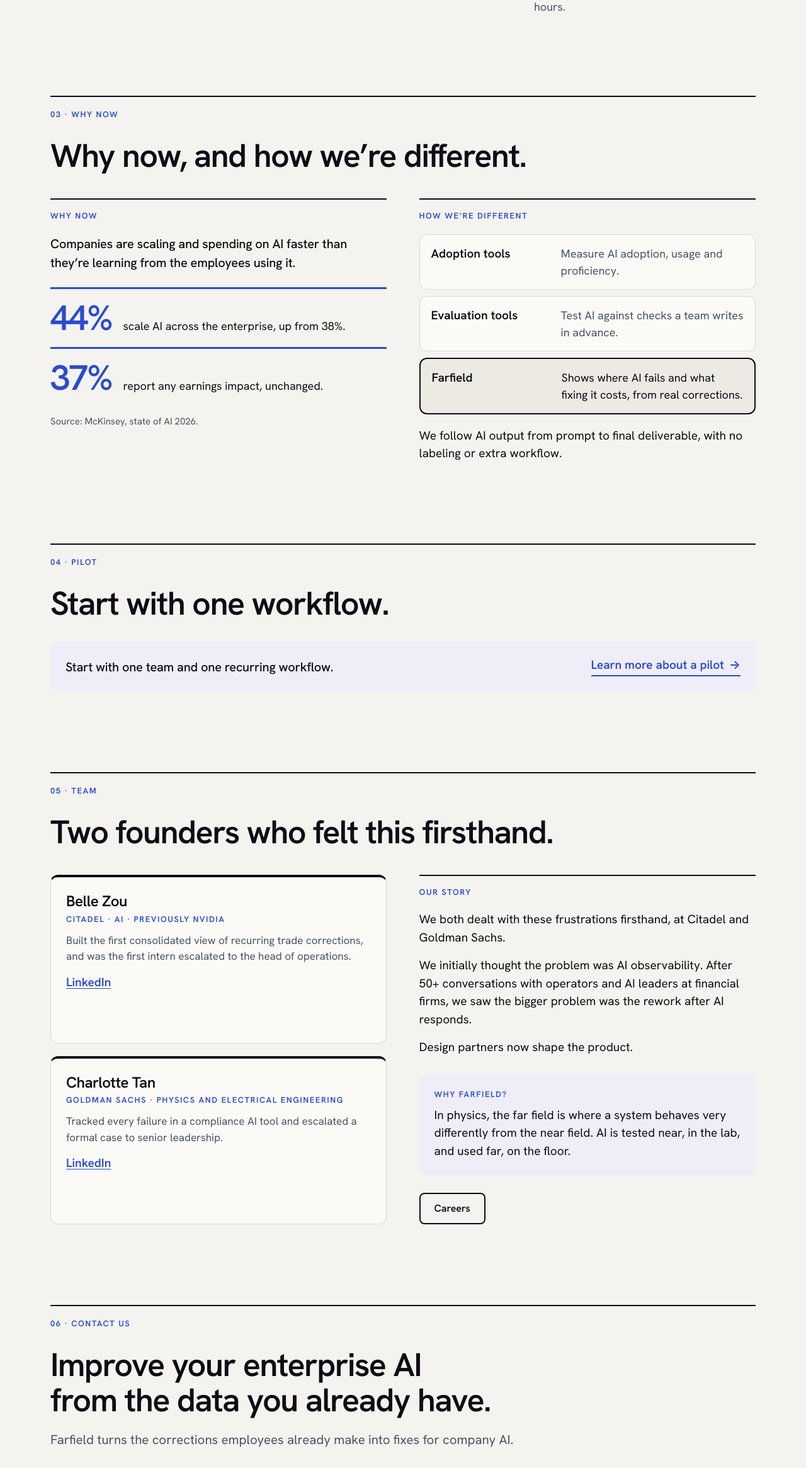
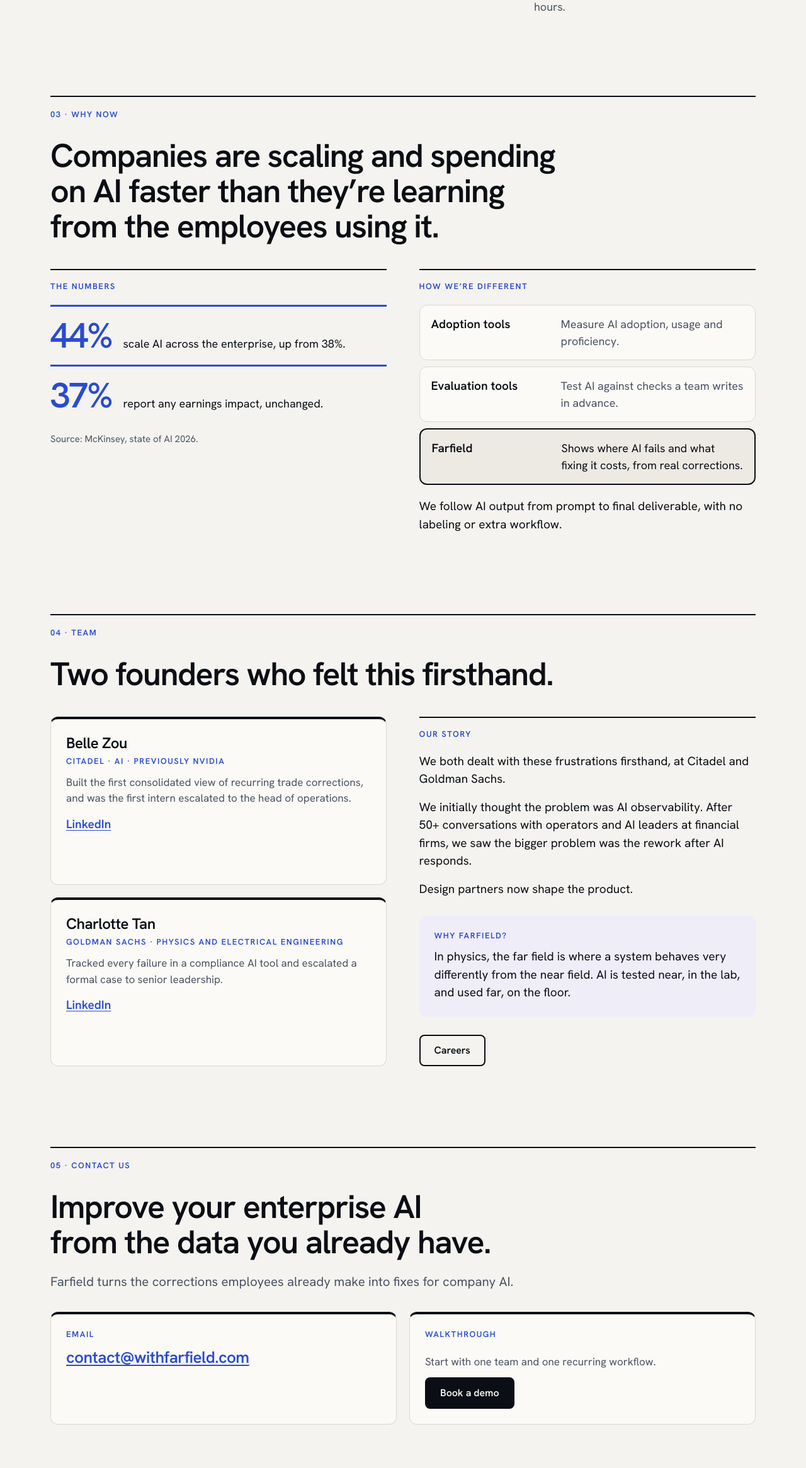
Before and after one commit to bellezou101/withfarfield, a plain HTML site: page index.html in a window 1280 px wide. Shown: the part 2684-5015 px from the top of the page at 63% size. Drawn offline with Linux system fonts and the light colour scheme.

Commit message:
Drop the pilot section and plain up the copy written for the redesign
- Remove the Pilot section from Home and Product; its one line now sits
  in the Contact block next to Book a demo. Home sections renumbered 01-05.
- Section 03 heading is now the "scaling faster than learning" line
- Shorter, plainer wording in the release check, fix queue caption and
  Careers confirmation
- README: remove the pilot-link note

Co-Authored-By: Claude Opus 5.5 <noreply@anthropic.com>
Claude-Session: https://claude.ai/code/session_01RypeSBFWQt6nJFd2FCqWJm

```diff
--- a/assets/site.css
+++ b/assets/site.css
@@ -157,6 +157,7 @@ ul,ol{margin:0;padding:0;list-style:none}
 /* ---------- contact ---------- */
 .contact{margin-top:32px;display:grid;grid-template-columns:1fr 1fr;gap:20px}
 .contact .card{display:flex;flex-direction:column;gap:12px;align-items:flex-start}
+.contact .card p{color:var(--ink-2)}
 .contact .mail{font:600 clamp(20px,2.2vw,26px)/1.2 var(--font);letter-spacing:-.02em;word-break:break-word}
 @media (max-width:760px){.contact{grid-template-columns:1fr}}
 
--- a/assets/site.js
+++ b/assets/site.js
@@ -31,8 +31,8 @@
     var empty=out.querySelector('.rc-empty'), run=out.querySelector('.rc-run'), res=out.querySelector('.rc-res'), timer=null;
     var reduce=window.matchMedia&&window.matchMedia('(prefers-reduced-motion: reduce)').matches;
     var R={
-      safe:{cls:'ok',html:'<b>Release approved</b>This change keeps every past correction in place.<ul><li>17 of 17 past corrections hold</li><li>No corrected error comes back</li></ul>'},
-      risky:{cls:'bad',html:'<b>Release blocked</b>This change would bring back errors that were already corrected.<ul><li>Required disclosure line omitted</li><li>Source attribution dropped</li><li>3 of 17 past corrections would recur</li></ul>'}
+      safe:{cls:'ok',html:'<b>Release approved</b>All 17 past corrections still pass.'},
+      risky:{cls:'bad',html:'<b>Release blocked</b>3 of 17 past corrections would come back, including:<ul><li>Required disclosure line left out</li><li>Source attribution dropped</li></ul>'}
     };
     btns.forEach(function(b){ b.addEventListener('click',function(){
       var k=b.getAttribute('data-rc'); clearTimeout(timer);
--- a/index.html
+++ b/index.html
@@ -122,13 +122,12 @@
 <section class="sec" id="why" aria-labelledby="why-h"><div class="wrap">
   <div class="sec-head">
     <span class="label">03 · Why now</span>
-    <h2 id="why-h">Why now, and how we’re different.</h2>
+    <h2 id="why-h">Companies are scaling and spending on AI faster than they’re learning from the employees using it.</h2>
   </div>
   <div class="g2" style="margin-top:40px">
     <div class="col">
-      <h3 class="label">Why now</h3>
-      <p class="intro-line">Companies are scaling and spending on AI faster than they’re learning from the employees using it.</p>
-      <div style="margin-top:24px">
+      <h3 class="label">The numbers</h3>
+      <div>
         <div class="stat"><b>44%</b><span>scale AI across the enterprise, up from 38%.</span></div>
         <div class="stat"><b>37%</b><span>report any earnings impact, unchanged.</span></div>
       </div>
@@ -146,21 +145,10 @@
   </div>
 </div></section>
 
-<section class="sec" id="pilot" aria-labelledby="pilot-h"><div class="wrap">
-  <div class="sec-head">
-    <span class="label">04 · Pilot</span>
-    <h2 id="pilot-h">Start with one workflow.</h2>
-  </div>
-  <div class="pilot tint">
-    <p class="intro-line">Start with one team and one recurring workflow.</p>
-    <!-- TODO(pilot-url): replace href with the pilot page URL once the owner provides it. -->
-    <a class="more" href="#contact" data-todo="pilot-url">Learn more about a pilot <span aria-hidden="true">→</span></a>
-  </div>
-</div></section>
 
 <section class="sec" id="team" aria-labelledby="team-h"><div class="wrap">
   <div class="sec-head">
-    <span class="label">05 · Team</span>
+    <span class="label">04 · Team</span>
     <h2 id="team-h">Two founders who felt this firsthand.</h2>
   </div>
   <div class="g2" style="margin-top:40px">
@@ -194,13 +182,13 @@
 
 <section class="sec" id="contact" aria-labelledby="contact-h"><div class="wrap">
   <div class="sec-head">
-    <span class="label">06 · Contact us</span>
+    <span class="label">05 · Contact us</span>
     <h2 id="contact-h">Improve your enterprise AI from the data you already have.</h2>
     <p class="lead">Farfield turns the corrections employees already make into fixes for company AI.</p>
   </div>
   <div class="contact">
     <div class="card"><span class="label">Email</span><a class="mail" href="mailto:contact@withfarfield.com">contact@withfarfield.com</a></div>
-    <div class="card"><span class="label">Walkthrough</span><a class="btn" href="https://calendar.app.google/Xvj6nB62QJjd9f3v9" target="_blank" rel="noopener">Book a demo</a></div>
+    <div class="card"><span class="label">Walkthrough</span><p>Start with one team and one recurring workflow.</p><a class="btn" href="https://calendar.app.google/Xvj6nB62QJjd9f3v9" target="_blank" rel="noopener">Book a demo</a></div>
   </div>
 </div></section>
 
```
Also changed, not shown: product.html (+3 -15 lines), team.html (+4 -4 lines), 1 other file.
